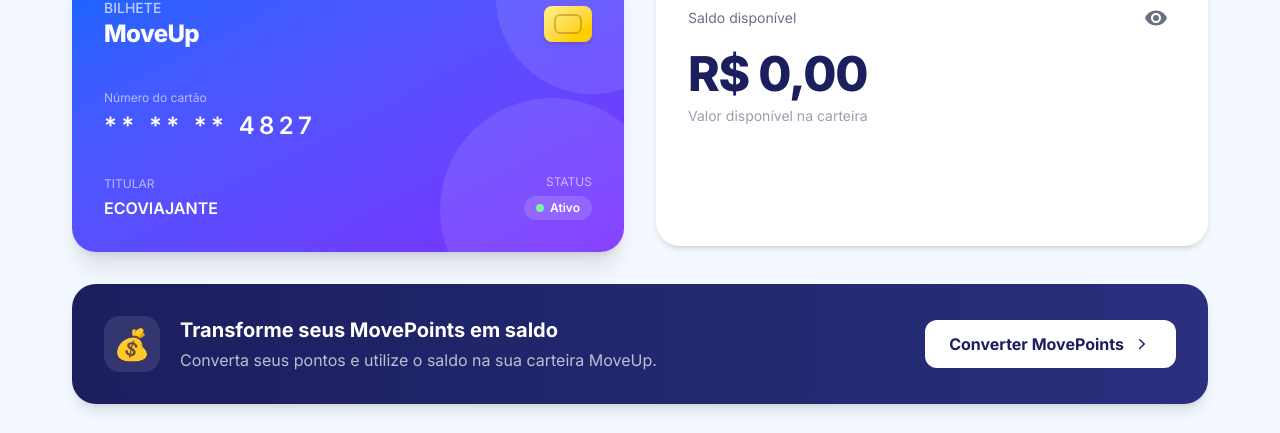
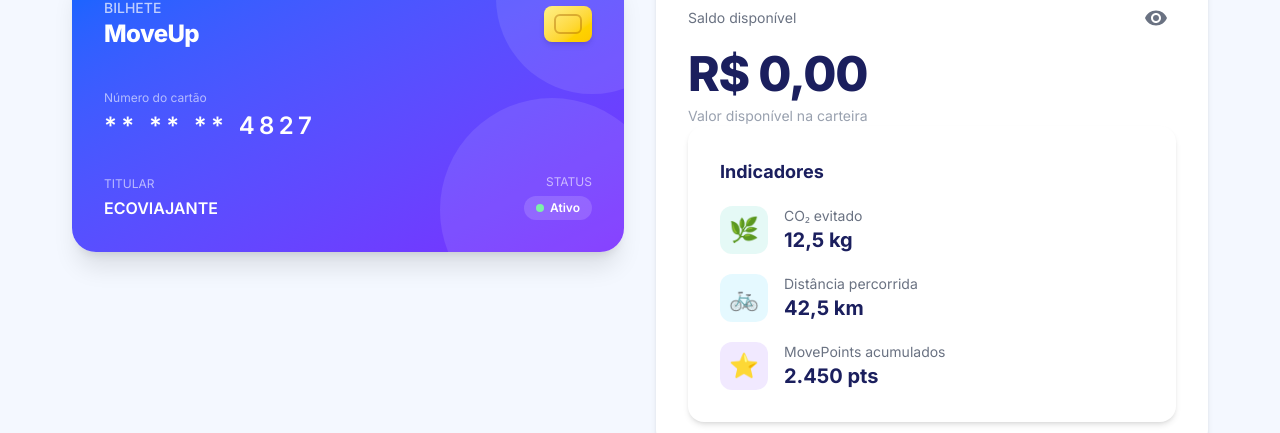
Before and after one commit to MoveUp-Organization/MoveUP-Sprint4-front, a React (Vite) app: page /cartao in a window 1280 px wide. Shown: the part 364-797 px from the top of the page. Built offline with nearby package versions, Linux system fonts and the light colour scheme.

Commit message:
feat: Transportando os indicadores para a página Carteira.

```diff
--- a/src/pages/Carteira/index.tsx
+++ b/src/pages/Carteira/index.tsx
@@ -6,6 +6,8 @@
   saldo: number;
   greenPoints: number;
   numeroCartao: string;
+  co2Evitado: number;
+  distanciaPercorrida: number;
 }
 
 export default function MeuCartao() {
@@ -18,6 +20,8 @@
     saldo: 0,
     greenPoints: 2450,
     numeroCartao: '** ** ** 4827',
+    co2Evitado: 12.5,
+    distanciaPercorrida: 42.5,
   });
 
   useEffect(() => {
@@ -47,6 +51,9 @@
           saldo: dadosSaldo.saldo ?? prev.saldo,
           greenPoints:
             dadosSaldo.greenPointsAcumulados ?? prev.greenPoints,
+          co2Evitado: dadosSaldo.co2Evitado ?? prev.co2Evitado,
+          distanciaPercorrida:
+            dadosSaldo.distanciaPercorrida ?? prev.distanciaPercorrida,
         }));
       } catch {
         console.log('Não foi possível carregar o saldo.');
@@ -201,6 +208,61 @@
               <p className="text-sm text-gray-400 mt-2">
                 Valor disponível na carteira
               </p>
+
+
+              <section className="bg-white rounded-2xl p-6 sm:p-8 shadow-md">
+                <h2 className="text-lg font-bold text-dark mb-5">
+                  Indicadores
+                </h2>
+
+                <div className="space-y-5">
+                  <div className="flex items-center gap-4">
+                    <span className="flex items-center justify-center w-12 h-12 rounded-xl bg-green/10 text-2xl shrink-0">
+                      🌿
+                    </span>
+
+                    <div className="flex-1">
+                      <p className="text-sm text-gray-500">
+                        CO₂ evitado
+                      </p>
+                      <p className="text-xl font-bold text-dark">
+                        {dados.co2Evitado.toFixed(1).replace('.', ',')} kg
+                      </p>
+                    </div>
+                  </div>
+
+                  <div className="flex items-center gap-4">
+                    <span className="flex items-center justify-center w-12 h-12 rounded-xl bg-cyan/10 text-2xl shrink-0">
+                      🚲
+                    </span>
+
+                    <div className="flex-1">
+                      <p className="text-sm text-gray-500">
+                        Distância percorrida
+                      </p>
+                      <p className="text-xl font-bold text-dark">
+                        {dados.distanciaPercorrida.toFixed(1).replace('.', ',')} km
+                      </p>
+                    </div>
+                  </div>
+
+                  <div className="flex items-center gap-4">
+                    <span className="flex items-center justify-center w-12 h-12 rounded-xl bg-secondary/10 text-2xl shrink-0">
+                      ⭐
+                    </span>
+
+                    <div className="flex-1">
+                      <p className="text-sm text-gray-500">
+                        MovePoints acumulados
+                      </p>
+                      <p className="text-xl font-bold text-dark">
+                        {dados.greenPoints.toLocaleString('pt-BR')} pts
+                      </p>
+                    </div>
+                  </div>
+                </div>
+              </section>
+
             </div>
 
 
```
